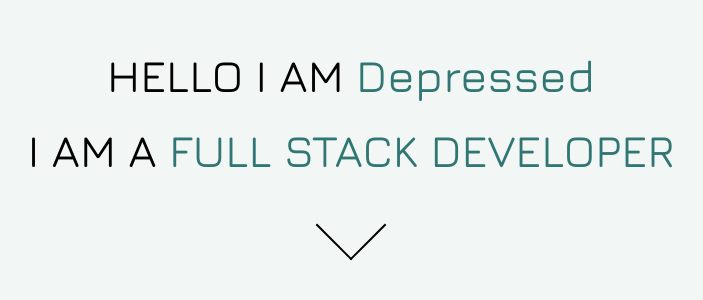
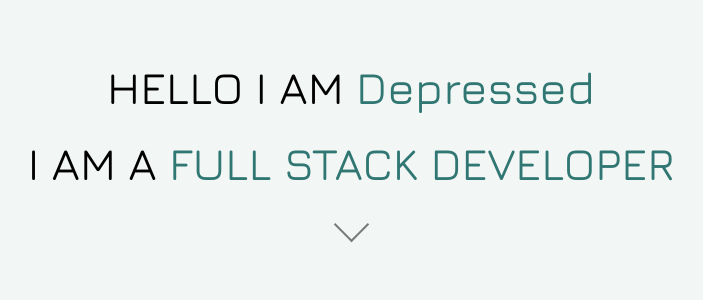
Before and after one commit to ajhanson22227/portfolio, a React (Create React App) app: page / in a window 1280 px wide. Shown: the part 262-562 px from the top of the page, without its empty margins (289-992 px from the left). Built offline with nearby package versions, Linux system fonts and the light colour scheme.

Commit message:
Change stylings

```diff
--- /dev/null
+++ b/src/components/Summary/Summary.css
@@ -0,0 +1,4 @@
+.summary-container{
+    height: 100vh;
+    width: 100%
+}
--- a/src/components/Welcome/Welcome.css
+++ b/src/components/Welcome/Welcome.css
@@ -7,7 +7,7 @@
     font-size: 45px;
     font-family: jura;
 
-    width: 100vw;
+    width: 100%;
     height: 100vh;
 }
 
@@ -16,12 +16,14 @@
 }
 
 .arrow{
-    border: solid black;
+  border: solid black;
   border-width: 0 2px 2px 0;
   display: inline-block;
   padding: 3px;
-  width: 50px;
-  height: 50px;
+  width: 25px;
+  height: 25px;
+  opacity: 50%;
+
 }
 
 .arrow-down{
--- a/src/index.css
+++ b/src/index.css
@@ -6,3 +6,8 @@
 body{
     background-color: #F2F6F5;
 }
+html, body{
+    max-width: 100%;
+    max-height: 100%;
+
+}
```
